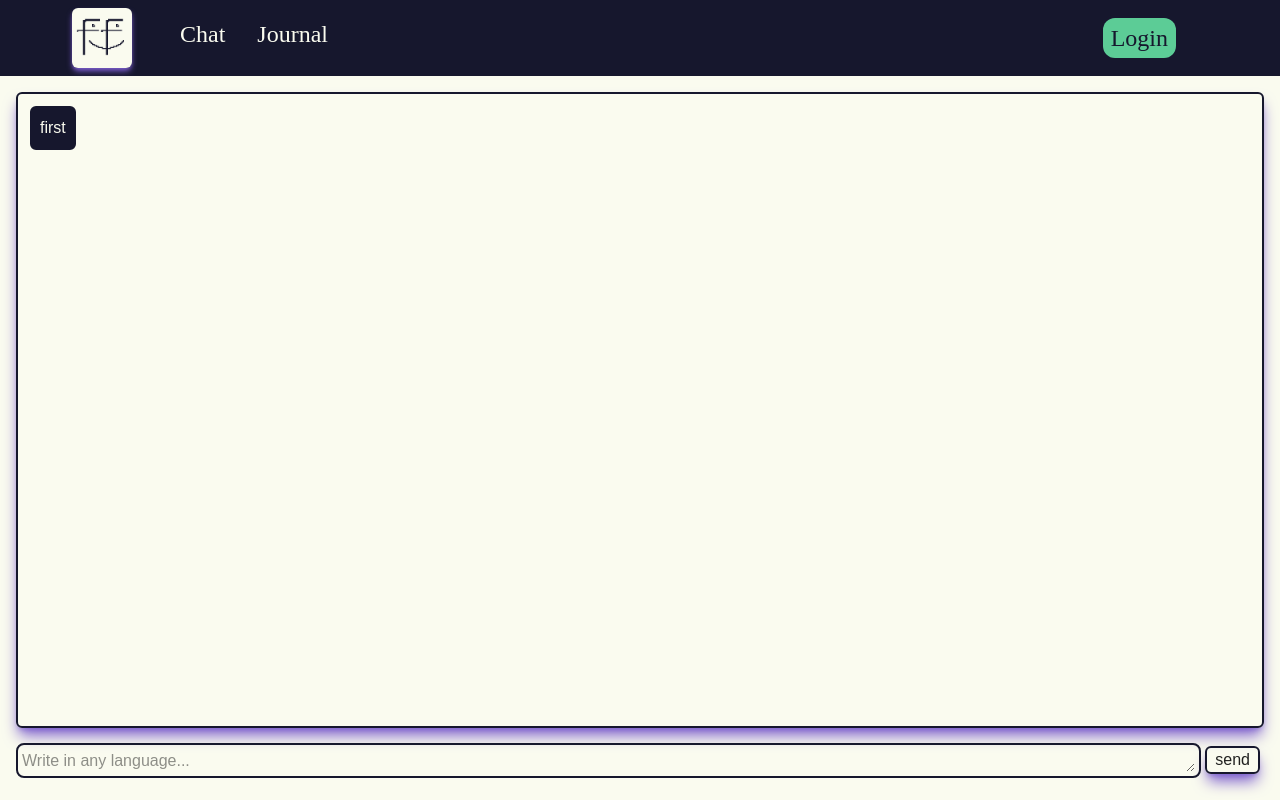
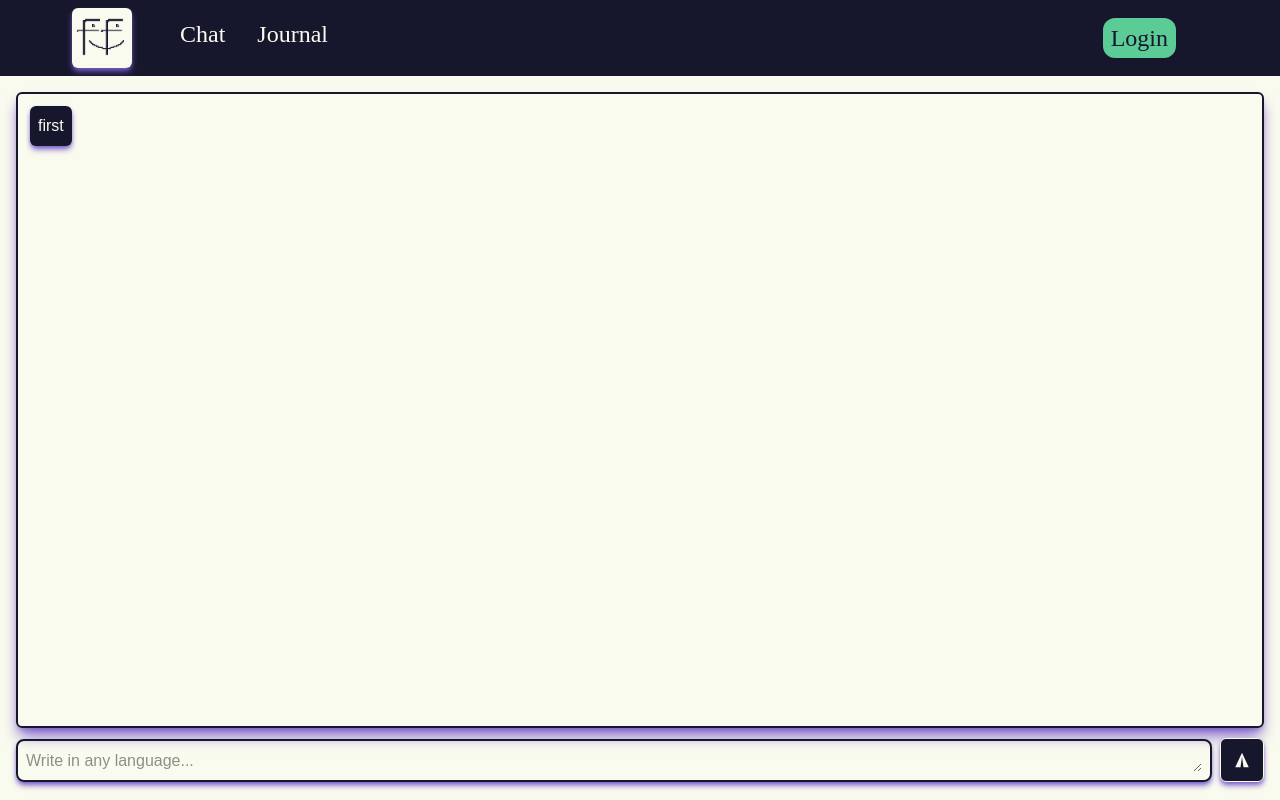
Before and after one commit to kentkr/fluent_friend, a React (Vite) app in the folder frontend/: page /chat in a window 1280 px wide. Built offline with nearby package versions, Linux system fonts and the light colour scheme; no server answers; a web font is replaced by a local one.

Commit message:
chat styling done

```diff
--- a/frontend/src/app/pages/chat/Chat.css
+++ b/frontend/src/app/pages/chat/Chat.css
@@ -22,8 +22,11 @@
 }
 
 .send-button {
-    @apply border border-background border-2 rounded-md shadow-lg shadow-purple;
-    @apply m-1 px-2;
+    @apply bg-background hover:bg-cyan;
+    @apply text-foreground text-lg hover:text-background;
+    @apply border-1 border-foreground rounded-md;
+    @apply shadow-md shadow-purple hover:shadow-cyan;
+    @apply ml-2 p-3;
 }
 
 .input {
--- a/frontend/src/features/chat/components/aimessage/AiMessage.css
+++ b/frontend/src/features/chat/components/aimessage/AiMessage.css
@@ -3,7 +3,8 @@
 .ai-message {
     @apply bg-background;
     @apply text-foreground;
-    @apply border border-background border-2 rounded-md;
+    @apply rounded-md;
+    @apply shadow-md shadow-purple;
     @apply m-1 p-2;
     @apply w-fit max-w-lg;
 }
--- a/frontend/src/features/chat/components/input/Input.css
+++ b/frontend/src/features/chat/components/input/Input.css
@@ -7,6 +7,7 @@
 }
 
 .mui-textfield-input {
-    @apply p-1;
-    @apply border border-background border-2 rounded-lg;
+    @apply p-2;
+    @apply border-background border-2 rounded-lg focus-within:border-cyan;
+    @apply shadow-md shadow-purple focus-within:shadow-cyan;
 }
--- a/frontend/src/features/chat/components/input/Input.tsx
+++ b/frontend/src/features/chat/components/input/Input.tsx
@@ -1,5 +1,6 @@
 import { useState } from "react"
 import { TextField } from "@mui/material"
+import { IoMdSend } from "react-icons/io";
 import './Input.css'
 
 function Input({ onSendMessage }: { onSendMessage: CallableFunction }) {
@@ -35,7 +36,9 @@ function Input({ onSendMessage }: { onSendMessage: CallableFunction }) {
         onChange={(e) => setMessage(e.target.value)}
         onKeyPress={handleKeyPress}
       />
-    <button className="send-button">send</button>
+    <button className="send-button">
+      <IoMdSend  style={{transform: 'rotate(270deg)' }}/>
+    </button>
     </div>
   </>
 }
--- a/frontend/src/features/chat/components/usermessage/UserMessage.css
+++ b/frontend/src/features/chat/components/usermessage/UserMessage.css
@@ -1,7 +1,8 @@
 @import '../../../../styles/theme.css';
 
 .user-message {
-    @apply border border-background border-2 rounded-md;
+    @apply rounded-md;
+    @apply shadow-md shadow-purple;
     @apply m-1 p-2;
     @apply w-fit max-w-lg;
     @apply ml-auto;
--- a/frontend/src/features/chat/components/usermessage/UserMessage.tsx
+++ b/frontend/src/features/chat/components/usermessage/UserMessage.tsx
@@ -6,7 +6,7 @@ export default function UserMessage({ message }: { message: MessageObj }) {
   return (
     <div className='user-message'>
       <p>{message.message}</p>
-      <hr></hr>
+      <hr className='m-1'></hr>
       {
         message.correction === undefined ?
           <DotLoader color='var(--color-background)' /> :
```
